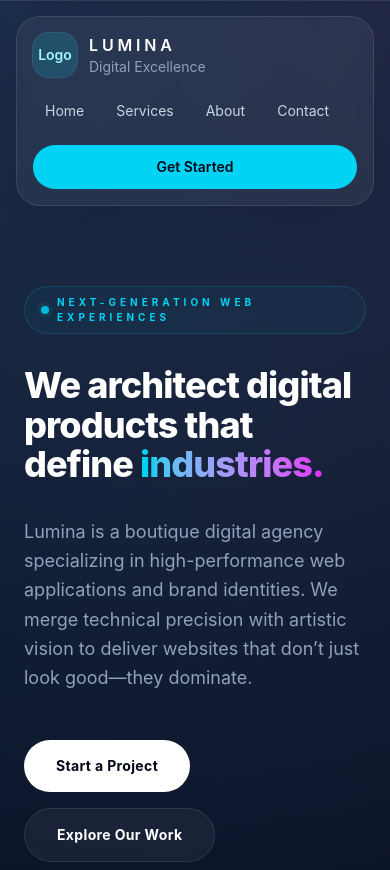
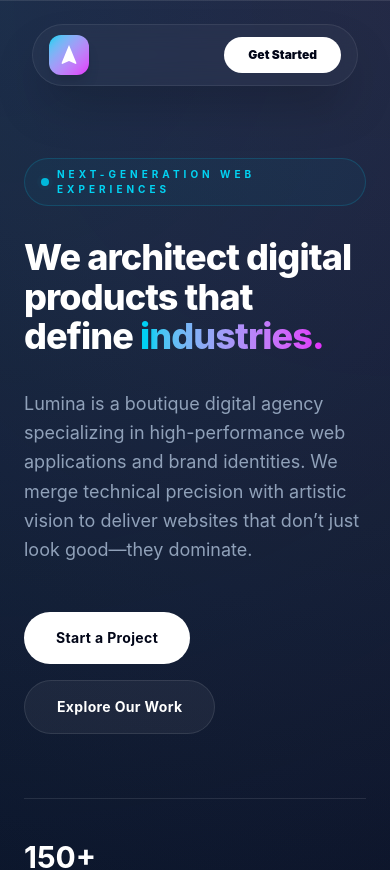
Before and after one commit to RafatAiub/Figma-to-Responsive-Web-Page-REST-API-Integration-React-Query-, a React (Vite) app in the folder landing-page/: page / in a window 390 px wide. Shown: the top 870 px of the page. Built offline with nearby package versions, Linux system fonts and the light colour scheme.

Commit message:
feat: implement floating glass header and structured footer

```diff
--- a/landing-page/src/components/Footer.jsx
+++ b/landing-page/src/components/Footer.jsx
@@ -2,26 +2,47 @@ import { socialLinks } from '../data/siteContent'
 
 export function Footer() {
   return (
-    <footer
-      id="contact"
-      className="mt-8 flex flex-col gap-5 rounded-3xl border border-white/10 bg-white/5 px-4 py-5 text-sm text-slate-400 backdrop-blur md:flex-row md:items-center md:justify-between md:px-6"
-    >
-      <p>Copyright (c) {new Date().getFullYear()} Northstar Studio. All rights reserved.</p>
+    <footer className="px-2 py-12 md:px-4">
+      <div className="mx-auto max-w-7xl rounded-[2.5rem] border border-white/5 bg-white/[0.01] px-8 py-10 md:px-12">
+        <div className="flex flex-col gap-10 md:flex-row md:items-center md:justify-between">
+          <div className="flex flex-col gap-4">
+            <div className="flex items-center gap-3">
+              <div className="h-8 w-8 rounded-lg bg-gradient-to-br from-cyan-400 to-fuchsia-500" />
+              <span className="text-xl font-black tracking-tighter text-white uppercase">Lumina</span>
+            </div>
+            <p className="max-w-xs text-sm leading-relaxed text-slate-500">
+              Defining the cutting edge of digital product design and engineering since 2024.
+            </p>
+          </div>
 
-      <div className="flex items-center gap-3">
+          <div className="flex flex-wrap gap-12">
+            <div className="flex flex-col gap-4">
+              <h4 className="text-[10px] font-black tracking-[0.3em] text-white uppercase">Connect</h4>
+              <div className="flex gap-4">
                 {socialLinks.map(({ label, href, icon: Icon }) => (
                   <a
                     key={label}
                     href={href}
-            target="_blank"
-            rel="noreferrer"
+                    className="flex h-10 w-10 items-center justify-center rounded-xl bg-white/5 text-slate-400 transition-all hover:bg-white/10 hover:text-white"
                     aria-label={label}
-            className="inline-flex h-10 w-10 items-center justify-center rounded-full border border-white/10 bg-slate-950/40 text-slate-200 transition hover:border-cyan-300/30 hover:bg-cyan-300/10 hover:text-white focus-visible:outline focus-visible:outline-2 focus-visible:outline-offset-2 focus-visible:outline-cyan-300"
                   >
                     <Icon />
                   </a>
                 ))}
               </div>
+            </div>
+          </div>
+        </div>
+
+        <div className="mt-16 flex flex-col gap-6 border-t border-white/5 pt-8 text-[10px] font-bold tracking-[0.1em] text-slate-600 uppercase md:flex-row md:justify-between">
+          <p>© {new Date().getFullYear()} Lumina Creative Agency. All rights reserved.</p>
+          <div className="flex gap-8">
+            <a href="#" className="hover:text-white">Privacy Policy</a>
+            <a href="#" className="hover:text-white">Terms of Service</a>
+            <a href="#" className="hover:text-white">Cookie Policy</a>
+          </div>
+        </div>
+      </div>
     </footer>
   )
 }
--- a/landing-page/src/components/Header.jsx
+++ b/landing-page/src/components/Header.jsx
@@ -2,42 +2,40 @@ import { navigationLinks, brand } from '../data/siteContent'
 
 export function Header() {
   return (
-    <header className="rounded-3xl border border-white/10 bg-white/5 px-4 py-4 shadow-[0_20px_80px_rgba(15,23,42,0.32)] backdrop-blur md:px-6">
-      <div className="flex flex-col gap-4 md:flex-row md:items-center md:justify-between">
-        <a href="#home" className="flex items-center gap-3 self-start">
-          <span className="grid h-11 w-11 place-items-center rounded-2xl bg-cyan-400/15 text-sm font-semibold text-cyan-200 ring-1 ring-cyan-300/20">
-            Logo
-          </span>
-          <span className="flex flex-col leading-tight">
-            <span className="text-base font-semibold tracking-[0.24em] text-white uppercase">
-              {brand.name}
-            </span>
-            <span className="text-sm text-slate-400">{brand.subtitle}</span>
-          </span>
+    <header className="sticky top-6 z-50 mx-auto w-full max-w-5xl px-4">
+      <nav className="glass flex items-center justify-between rounded-full px-4 py-2.5 shadow-2xl transition-all duration-300 hover:bg-white/[0.05]">
+        <a href="#home" className="group flex items-center gap-3">
+          <div className="flex h-10 w-10 items-center justify-center rounded-xl bg-gradient-to-br from-cyan-400 to-fuchsia-500 text-white shadow-lg transition-transform group-hover:rotate-12">
+            <svg className="h-6 w-6" fill="currentColor" viewBox="0 0 24 24">
+              <path d="M12 2L4.5 20.29l.71.71L12 18l6.79 3 .71-.71L12 2z" />
+            </svg>
+          </div>
+          <div className="hidden sm:block">
+            <div className="text-sm font-black tracking-tighter text-white uppercase">{brand.name}</div>
+            <div className="text-[10px] font-medium tracking-widest text-slate-500 uppercase">{brand.subtitle}</div>
+          </div>
         </a>
 
-        <nav
-          aria-label="Primary"
-          className="flex flex-wrap items-center gap-2 text-sm text-slate-300 md:justify-center"
-        >
+        <div className="hidden items-center gap-1 md:flex">
           {navigationLinks.map((link) => (
             <a
               key={link}
               href={`#${link.toLowerCase()}`}
-              className="rounded-full px-3 py-2 transition hover:bg-white/[0.08] hover:text-white focus-visible:outline focus-visible:outline-2 focus-visible:outline-offset-2 focus-visible:outline-cyan-300"
+              className="rounded-full px-4 py-2 text-xs font-bold text-slate-400 transition-all hover:bg-white/5 hover:text-white"
             >
               {link}
             </a>
           ))}
-        </nav>
+        </div>
 
         <a
           href="#contact"
-          className="inline-flex items-center justify-center rounded-full bg-cyan-400 px-5 py-3 text-sm font-semibold text-slate-950 transition hover:bg-cyan-300 focus-visible:outline focus-visible:outline-2 focus-visible:outline-offset-2 focus-visible:outline-cyan-300"
+          className="group relative inline-flex items-center justify-center overflow-hidden rounded-full bg-white px-6 py-2.5 text-xs font-black text-slate-950 transition-all hover:scale-105"
         >
-          Get Started
+          <span className="relative z-10">Get Started</span>
+          <div className="absolute inset-0 -translate-x-full bg-gradient-to-r from-cyan-200 to-white transition-transform group-hover:translate-x-0" />
         </a>
-      </div>
+      </nav>
     </header>
   )
 }
```
Lines whose indentation alone changed are shown as unchanged.
